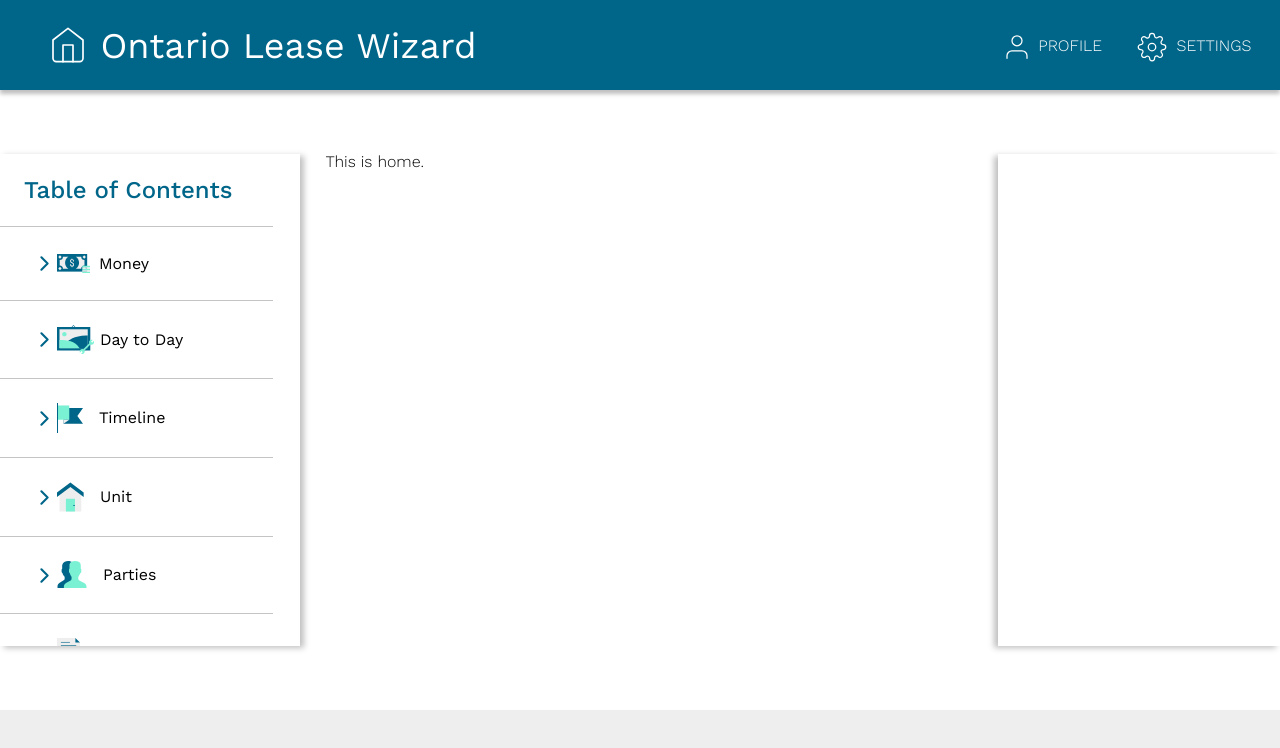
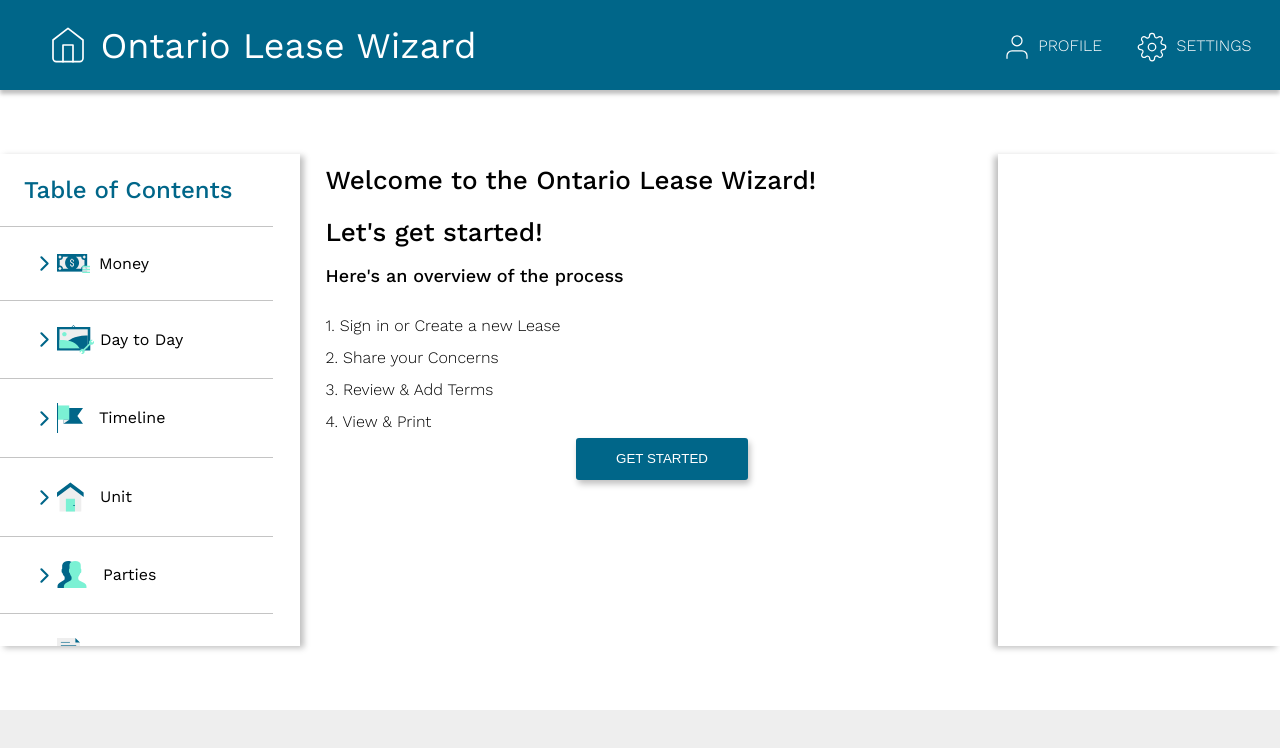
Before and after one commit to law-design-colab-ctto/ontario-lease-wizard, a React (Create React App) app: page / in a window 1280 px wide. Shown: the top 748 px of the page. Built offline with nearby package versions, Linux system fonts and the light colour scheme.

Commit message:
Home content, button.

```diff
--- a/src/App.css
+++ b/src/App.css
@@ -203,6 +203,7 @@ nav {
 .content {
   grid-column: 2 / 4;
   z-index: 1;
+  line-height: 2;
   grid-row: 1 / 4; }
   .content .contentRoute {
     display: inline-block;
@@ -211,6 +212,23 @@ nav {
     overflow-y: scroll;
     width: calc(100% - 24vw);
     margin-left: 2vw; }
+    .content .contentRoute h1 {
+      font-size: calc(10px + 2vmin); }
+    .content .contentRoute h3 {
+      font-size: calc(10px + 1vmin); }
+    .content .contentRoute ol {
+      margin-top: 1em; }
+    .content .contentRoute button#getStarted {
+      background-color: #006689;
+      padding: 1em 3em 1em 3em;
+      text-transform: uppercase;
+      border-radius: 3px;
+      margin: 0 auto;
+      color: white;
+      outline: 0;
+      border: 0;
+      display: block;
+      box-shadow: 2px 4px 6px 0px rgba(0, 0, 0, 0.25); }
 
 .sidebar {
   box-shadow: -4px 2px 6px 0px rgba(0, 0, 0, 0.25);
--- a/src/App.scss
+++ b/src/App.scss
@@ -243,8 +243,32 @@ nav {
 .content {
   grid-column: 2 / 4;
   z-index: 1;
+  line-height: 2;
   grid-row: 1 / 4;
   .contentRoute {
+    h1 {
+      font-size: calc(10px + 2vmin);
+    }
+    h3 {
+      font-size: calc(10px + 1vmin);
+    }
+    ol {
+      margin-top: 1em;
+    }
+    button {
+      &#getStarted {
+        background-color: $primary;
+        padding: 1em 3em 1em 3em;
+        text-transform: uppercase;
+        border-radius: 3px;
+        margin: 0 auto;
+        color: white;
+        outline: 0;
+        border: 0;
+        display: block;
+        box-shadow: 2px 4px 6px 0px rgba(0,0,0,0.25);
+      }
+    }
     display: inline-block;
     margin-top: 5vw;
     height: 100%;
--- a/src/pages/home.js
+++ b/src/pages/home.js
@@ -4,7 +4,15 @@ export class Home extends Component {
     render() {
         return (
             <div>
-                <p>This is home.</p>
+                <h1>Welcome to the Ontario Lease Wizard!<br/>Let's get started!</h1>
+                <h3>Here's an overview of the process</h3>
+                <ol>
+                    <li>1. Sign in or Create a new Lease</li>
+                    <li>2. Share your Concerns</li>
+                    <li>3. Review & Add Terms</li>
+                    <li>4. View & Print</li>
+                </ol>
+                <button id="getStarted">Get Started</button>
             </div>
         )
     }
```
